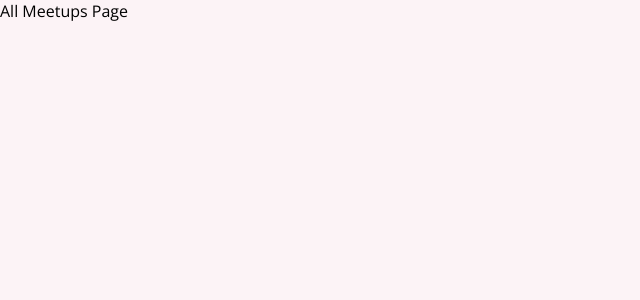
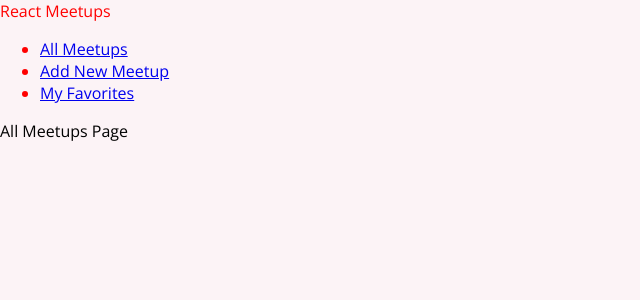
Before and after one commit to Code-Institute-Submissions/ms33, a React (Create React App) app in the folder ms33/: page / in a window 1280 px wide. Shown: the top 300 px of the page, without its empty margins (0-640 px from the left). Built offline with nearby package versions, Linux system fonts and the light colour scheme.

Commit message:
create module.css for MainNavigation

```diff
--- a/ms33/src/App.js
+++ b/ms33/src/App.js
@@ -6,11 +6,13 @@
 import AllMeetupsPage from './pages/AllMeetups';
 import NewMeetupPage from './pages/NewMeetup';
 import FavoritesPage from './pages/Favorites';
+import MainNavigation from './components/layout/MainNavigation';
 
 // Route path, exact  is used to ensure the Switch doesnt stop at just /
 function App() {
   return (
     <div>
+      <MainNavigation />
       <Switch>
         <Route path='/' exact>
           <AllMeetupsPage />
--- a/ms33/src/components/layout/MainNavigation.js
+++ b/ms33/src/components/layout/MainNavigation.js
@@ -1,5 +1,11 @@
+import React from 'react';
+import { Link } from 'react-router-dom';
+
+import classes from './MainNavigation.module.css';
+
 function MainNavigation() {
-    return <header>
+    return (
+        <header className={classes.header}>
             <div>React Meetups</div>
             <nav>
                 <ul>
@@ -15,6 +21,7 @@
                 </ul>
             </nav>
         </header>
-}
+    )
+};
 
 export default MainNavigation;
--- /dev/null
+++ b/ms33/src/components/layout/MainNavigation.module.css
@@ -0,0 +1,3 @@
+.header {
+    color: red;
+}
```
Lines whose indentation alone changed are shown as unchanged.
